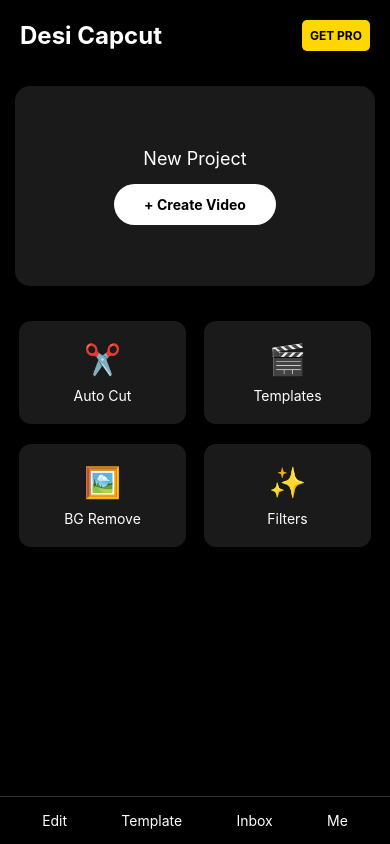
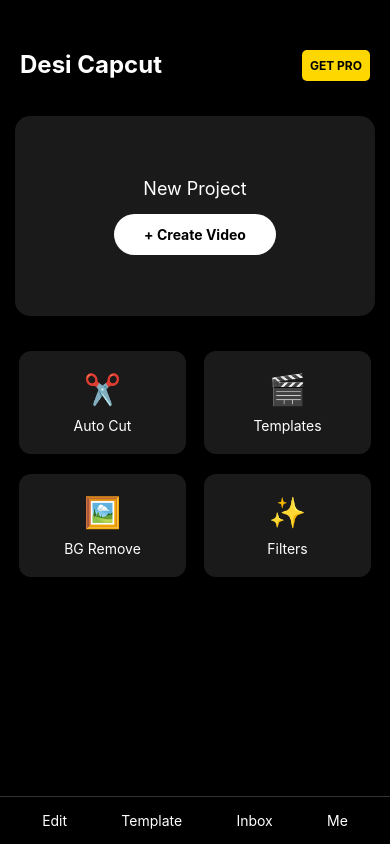
Before and after one commit to aabhishek9650-max/desi-capcut-app, a React Native app: screen / in a window 390 px wide. Built offline with nearby package versions, Linux system fonts and the light colour scheme.

Commit message:
Update App.js

```diff
--- a/App.js
+++ b/App.js
@@ -1,17 +1,40 @@
 import React, { useState } from 'react';
-import { View, Text, StyleSheet, TouchableOpacity, ScrollView, Alert, Image, SafeAreaView } from 'react-native';
+import { View, Text, StyleSheet, TouchableOpacity, ScrollView, Alert, SafeAreaView } from 'react-native';
+import * as ImagePicker from 'expo-image-picker'; // 1. Gallery access ke liye import
 
 export default function App() {
   const [isPro, setIsPro] = useState(false);
-  const [activeTab, setActiveTab] = useState('Edit');
+  const [selectedVideo, setSelectedVideo] = useState(null);
+
+  // 2. Asli Gallery kholne ka function
+  const openVideoPicker = async () => {
+    // Permission maango
+    const { status } = await ImagePicker.requestMediaLibraryPermissionsAsync();
+
+    if (status !== 'granted') {
+      Alert.alert("Permission Required", "Bhai, gallery access chahiye video select karne ke liye!");
+      return;
+    }
+
+    // Gallery kholo
+    let result = await ImagePicker.launchImageLibraryAsync({
+      mediaTypes: ImagePicker.MediaTypeOptions.Videos, // Sirf video dikhega
+      allowsEditing: true,
+      quality: 1,
+    });
+
+    if (!result.canceled) {
+      setSelectedVideo(result.assets[0].uri);
+      Alert.alert("Success", "Video select ho gayi! Ab hum ispar editing features add karenge.");
+    }
+  };
 
   const showFeature = (name) => {
-    Alert.alert("Desi Capcut", `${name} feature load ho raha hai...`);
+    Alert.alert("Desi Capcut", `${name} feature par kaam chal raha hai...`);
   };
 
   return (
     <SafeAreaView style={styles.container}>
-      {/* Header */}
       <View style={styles.header}>
         <Text style={styles.logo}>Desi Capcut</Text>
         <TouchableOpacity style={styles.proButton} onPress={() => setIsPro(true)}>
@@ -20,15 +43,18 @@
       </View>
 
       <ScrollView style={styles.content}>
-        {/* Main Banner */}
         <View style={styles.banner}>
-          <Text style={styles.bannerTitle}>New Project</Text>
-          <TouchableOpacity style={styles.startButton} onPress={() => showFeature('Gallery')}>
-            <Text style={styles.buttonText}>+ Create Video</Text>
+          <Text style={styles.bannerTitle}>
+            {selectedVideo ? "Video Ready to Edit" : "New Project"}
+          </Text>
+          {/* 3. Button par function connect kar diya */}
+          <TouchableOpacity style={styles.startButton} onPress={openVideoPicker}>
+            <Text style={styles.buttonText}>
+              {selectedVideo ? "Change Video" : "+ Create Video"}
+            </Text>
           </TouchableOpacity>
         </View>
 
-        {/* Features Grid */}
         <View style={styles.grid}>
           <TouchableOpacity style={styles.card} onPress={() => showFeature('Auto Cut')}>
             <Text style={styles.cardIcon}>✂️</Text>
@@ -49,7 +75,6 @@
         </View>
       </ScrollView>
 
-      {/* Bottom Navigation */}
       <View style={styles.nav}>
         <Text style={styles.navItem}>Edit</Text>
         <Text style={styles.navItem}>Template</Text>
@@ -62,7 +87,7 @@
 
 const styles = StyleSheet.create({
   container: { flex: 1, backgroundColor: '#000' },
-  header: { flexDirection: 'row', justifyContent: 'space-between', padding: 20, alignItems: 'center' },
+  header: { flexDirection: 'row', justifyContent: 'space-between', padding: 20, marginTop: 30 },
   logo: { color: '#fff', fontSize: 24, fontWeight: 'bold' },
   proButton: { backgroundColor: '#FFD700', padding: 8, borderRadius: 5 },
   proText: { fontWeight: 'bold', fontSize: 12 },
```
